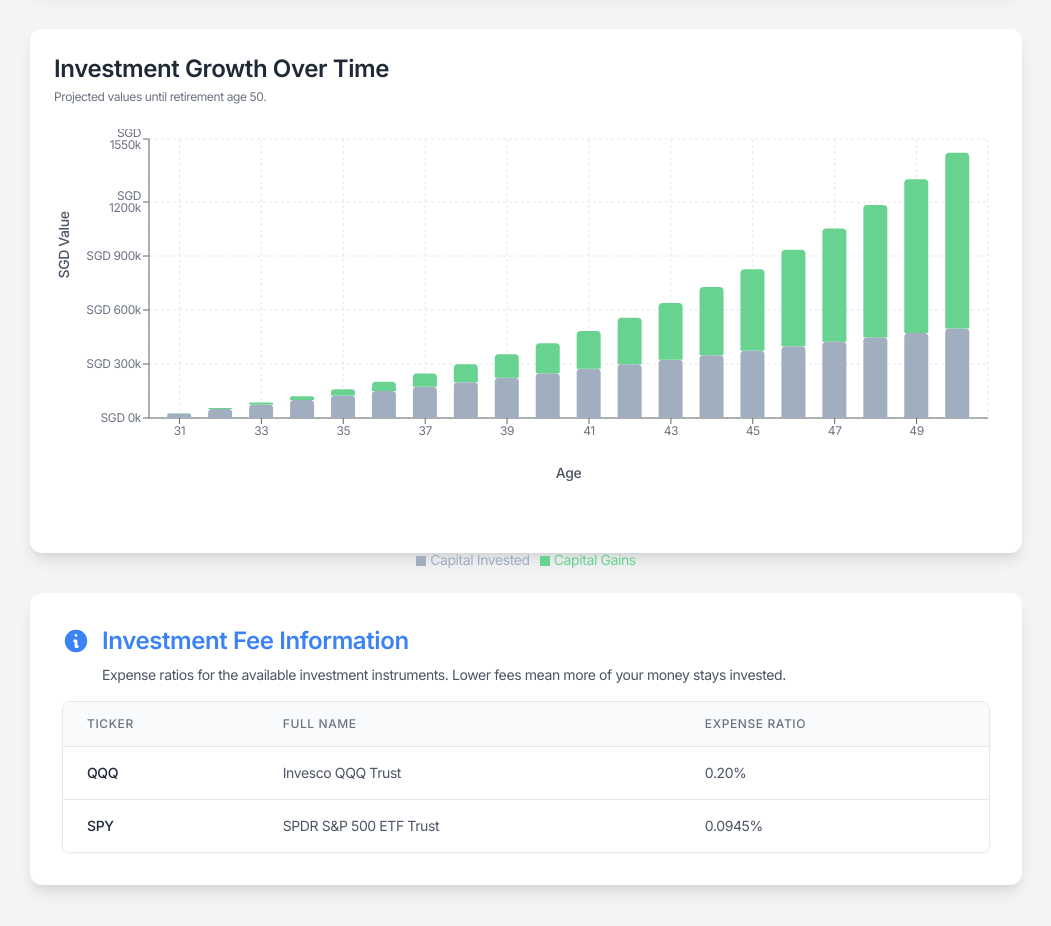
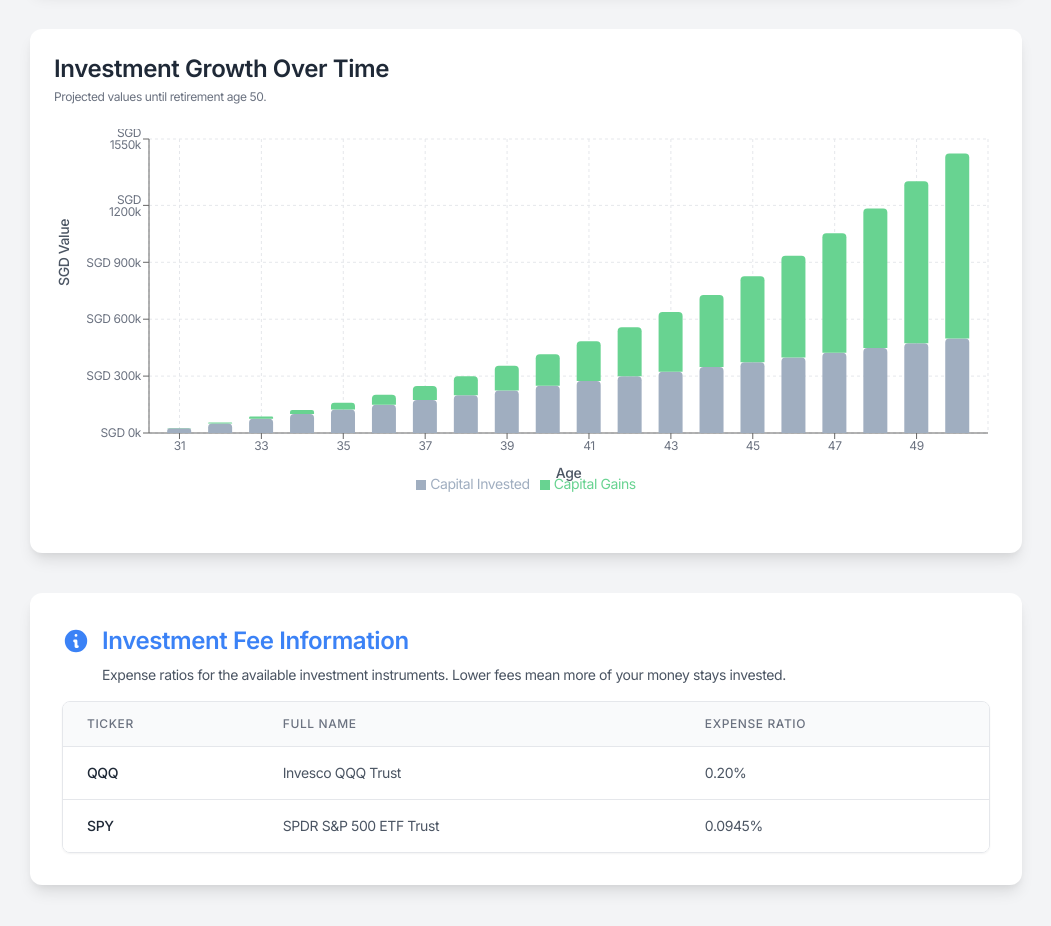
Before and after one commit to Frazer-Tay/RetireLah, a React (Create React App) app in the folder Projects/retire-lah-standalone/retire-lah-client/: page / in a window 1280 px wide. Shown: the part 1380-2306 px from the top of the page, without its empty margins (114-1165 px from the left). Built offline with nearby package versions, Linux system fonts and the light colour scheme.

Commit message:
Fix: Chart legend overlap and ensure consistent modern font!

```diff
--- a/Projects/retire-lah-standalone/retire-lah-client/src/components/RetirementChart.jsx
+++ b/Projects/retire-lah-standalone/retire-lah-client/src/components/RetirementChart.jsx
@@ -2,7 +2,7 @@
 import React from 'react';
 import { BarChart, Bar, XAxis, YAxis, CartesianGrid, Tooltip, Legend, ResponsiveContainer } from 'recharts';
 
-// CustomTooltip remains the same as the last version, ensure it's there.
+// CustomTooltip remains the same
 const CustomTooltip = ({ active, payload, label }) => {
   if (active && payload && payload.length) {
     const totalValue = payload.reduce((sum, entry) => sum + entry.value, 0);
@@ -17,10 +17,9 @@ const CustomTooltip = ({ active, payload, label }) => {
   return null;
 };
 
-
 const RetirementChart = ({ data }) => {
+  // Placeholder for no data remains the same
   if (!data || data.length === 0) {
-    // Placeholder content remains the same
     return (
       <div className="bg-brand-card-bg p-6 sm:p-8 rounded-xl shadow-card-lg mt-8 sm:mt-10">
         <h3 className="text-xl sm:text-2xl font-semibold text-brand-dark-text mb-4">Investment Growth Over Time</h3>
@@ -33,6 +32,7 @@ const RetirementChart = ({ data }) => {
       </div>
     );
   }
+
   const formatYAxis = (tickItem) => `SGD ${tickItem / 1000}k`;
   const lastAge = data[data.length - 1]?.age || 'N/A';
 
@@ -44,7 +44,7 @@ const RetirementChart = ({ data }) => {
   const numYears = data.length;
   let xAxisInterval = "preserveStartEnd";
   if (numYears > 25) {
-    xAxisInterval = Math.floor(numYears / 12); // Show roughly 12-15 ticks
+    xAxisInterval = Math.floor(numYears / 12);
   } else if (numYears > 12) {
     xAxisInterval = 1;
   }
@@ -56,16 +56,14 @@ const RetirementChart = ({ data }) => {
       <ResponsiveContainer width="100%" height={400}>
         <BarChart
           data={data}
-          margin={{ top: 10, right: 10, left: 20, bottom: 50 }} // Increased bottom margin further for legend + X-axis label
+          margin={{ top: 10, right: 10, left: 20, bottom: 35 }} // Reduced bottom margin slightly, legend will take up space
           barGap={4}
           barCategoryGap="20%"
         >
           <CartesianGrid strokeDasharray="3 3" stroke="#e5e7eb"/>
           <XAxis
             dataKey="age"
-            // The 'label' prop here is for the axis title, not individual ticks.
-            // Recharts legend shouldn't pick this up.
-            label={{ value: 'Age', position: 'insideBottom', dy: 35, style: {fontSize: '0.875rem', fill: brandMediumTextColor, fontWeight: 500, fontFamily: 'Inter'} }}
+            label={{ value: 'Age', position: 'insideBottom', dy: 20, style: {fontSize: '0.875rem', fill: brandMediumTextColor, fontWeight: 500, fontFamily: 'Inter'} }}
             tick={{fontSize: '0.75rem', fill: brandLightTextColor, fontFamily: 'Inter'}}
             interval={xAxisInterval}
             padding={{ left: 10, right: 10 }}
@@ -80,12 +78,17 @@ const RetirementChart = ({ data }) => {
           />
           <Tooltip content={<CustomTooltip />} cursor={{ fill: 'rgba(209, 213, 219, 0.4)' }}/>
           <Legend
-            wrapperStyle={{fontSize: '0.875rem', fontFamily: 'Inter', paddingTop: '10px', paddingBottom: '0px', position: 'relative', bottom: '-10px' }} // Adjusted padding and bottom
+            wrapperStyle={{
+              fontSize: '0.875rem',
+              fontFamily: 'Inter',
+              paddingTop: '10px', // Add some padding above the legend
+              // No paddingBottom or position:relative needed if margin on BarChart is sufficient
+            }}
             verticalAlign="bottom"
-            align="center" // Center align legend items
+            align="center"
             iconType="square"
             iconSize={10}
-            payload={[ // Explicitly define legend items to avoid picking up X-axis label
+            payload={[
                 { value: 'Capital Invested', type: 'square', id: 'ID01', color: chartCapitalColor },
                 { value: 'Capital Gains', type: 'square', id: 'ID02', color: chartGainsColor },
             ]}
```
